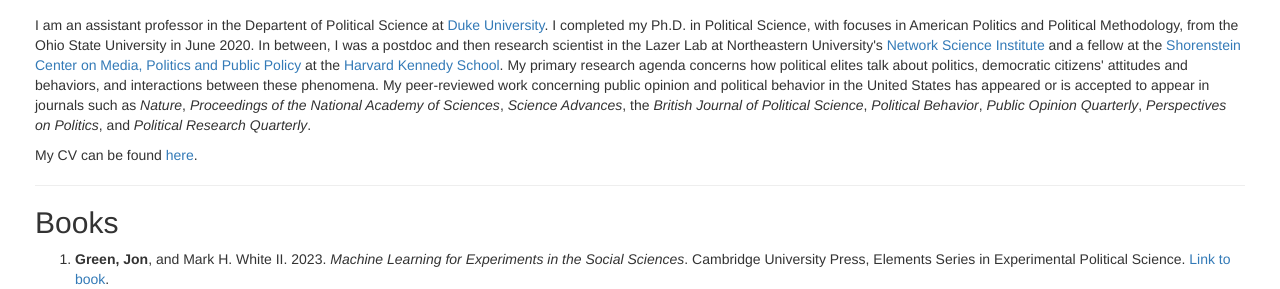
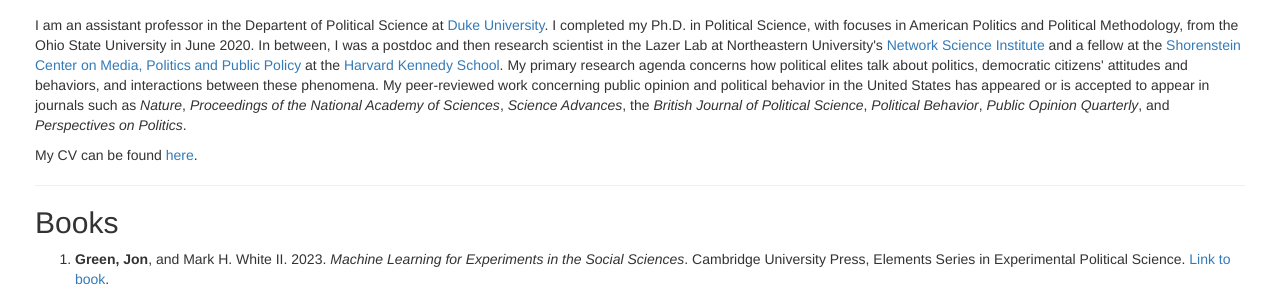
Before and after one commit to jgreen4919/jgreen4919.github.io, a Jekyll site: the page index.html, which Jekyll copies as it is, in a window 1280 px wide. Shown: the part 476-765 px from the top of the page. Built offline with Jekyll 4.4.1, drawn with Linux system fonts in a browser that asks for light colours.

Commit message:
preamble

```diff
--- a/index.html
+++ b/index.html
@@ -27,7 +27,7 @@
   </header>
 
   <section>
-    <p>I am an assistant professor in the Departent of Political Science at <a href="https://polisci.duke.edu/">Duke University</a>. I completed my Ph.D. in Political Science, with focuses in American Politics and Political Methodology, from the Ohio State University in June 2020. In between, I was a postdoc and then research scientist in the Lazer Lab at Northeastern University's <a href="https://www.networkscienceinstitute.org/">Network Science Institute</a> and a fellow at the <a href="https://shorensteincenter.org/">Shorenstein Center on Media, Politics and Public Policy</a> at the <a href="hks.harvard.edu">Harvard Kennedy School</a>. My primary research agenda concerns how political elites talk about politics, democratic citizens' attitudes and behaviors, and interactions between these phenomena. My peer-reviewed work concerning public opinion and political behavior in the United States has appeared or is accepted to appear in journals such as <i>Nature</i>, <i>Proceedings of the National Academy of Sciences</i>, <i>Science Advances</i>, the <i>British Journal of Political Science</i>, <i>Political Behavior</i>, <i>Public Opinion Quarterly</i>, <i>Perspectives on Politics</i>, and <i>Political Research Quarterly</i>.
+    <p>I am an assistant professor in the Departent of Political Science at <a href="https://polisci.duke.edu/">Duke University</a>. I completed my Ph.D. in Political Science, with focuses in American Politics and Political Methodology, from the Ohio State University in June 2020. In between, I was a postdoc and then research scientist in the Lazer Lab at Northeastern University's <a href="https://www.networkscienceinstitute.org/">Network Science Institute</a> and a fellow at the <a href="https://shorensteincenter.org/">Shorenstein Center on Media, Politics and Public Policy</a> at the <a href="hks.harvard.edu">Harvard Kennedy School</a>. My primary research agenda concerns how political elites talk about politics, democratic citizens' attitudes and behaviors, and interactions between these phenomena. My peer-reviewed work concerning public opinion and political behavior in the United States has appeared or is accepted to appear in journals such as <i>Nature</i>, <i>Proceedings of the National Academy of Sciences</i>, <i>Science Advances</i>, the <i>British Journal of Political Science</i>, <i>Political Behavior</i>, <i>Public Opinion Quarterly</i>, and <i>Perspectives on Politics</i>.
 
     <p>My CV can be found <a href="files/cv_current.pdf">here</a>.</p>
         <hr>
```
